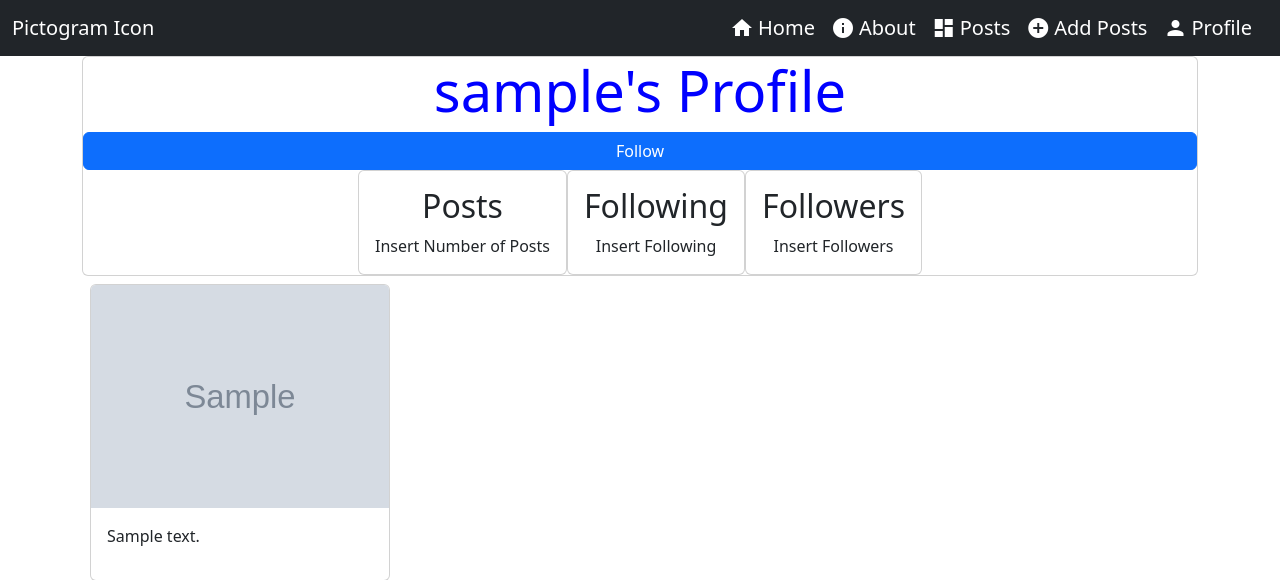
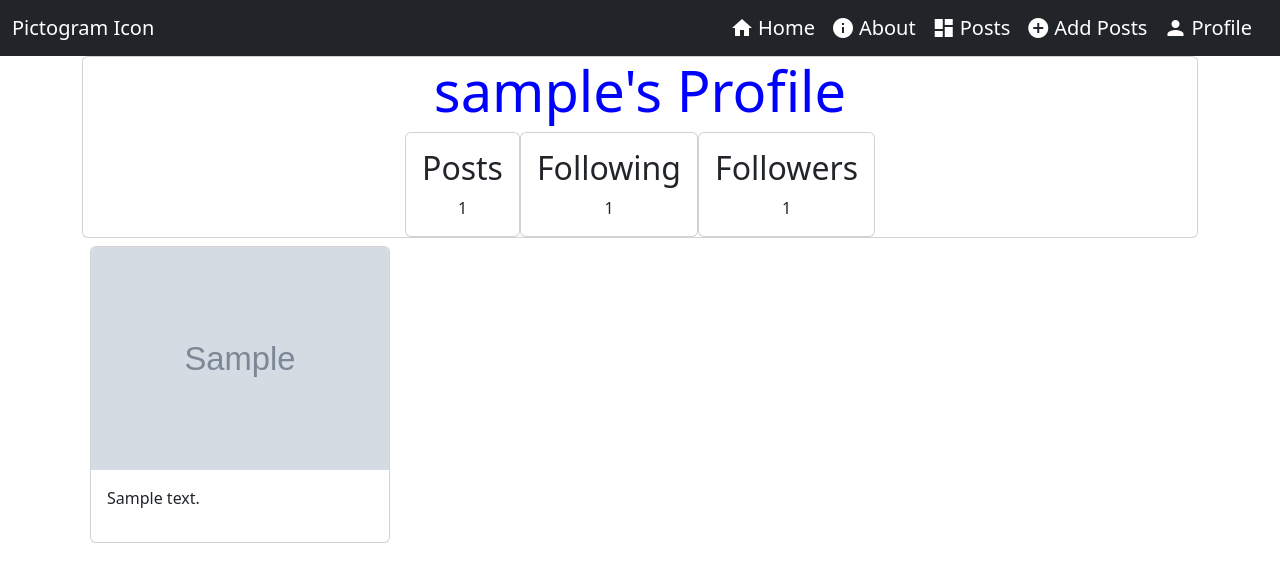
Before and after one commit to vivekrana0/Pictogram, a Django app: page /profile/1/ in a window 1280 px wide. Shown: the top 580 px of the page. Run offline with Django 4.2, Linux system fonts and the light colour scheme; a user stored in the database is signed in; tables that the repository leaves empty hold one stand-in row (values such as "Sample post"); grey boxes marked "Sample" are stand-in pictures.

Commit message:
add follow logic

```diff
--- a/main_app/templates/profile.html
+++ b/main_app/templates/profile.html
@@ -47,8 +47,15 @@
 
 <!-- Start -->
 <div class="card">
-    <h1 class="d-flex justify-content-center display-4">{{user.username}}'s Profile</h1>
-    <button class="btn btn-primary">Follow</button>
+    <h1 class="d-flex justify-content-center display-4">{{profile_user.username}}'s Profile</h1>
+  {% if user != profile_user %}
+    {% if is_following %}
+      <a href="{% url 'follow' profile_user_id %}" class="btn btn-primary">Unfollow</a>
+    {% else %}
+      <a href="{% url 'follow' profile_user_id %}" class="btn btn-primary">Follow</a>
+    {% endif %}
+  {% else %}
+  {% endif %}
     <div class="d-flex justify-content-center">
         <div class="card text-center">
             <div class="card-body">
@@ -56,7 +63,7 @@
                     <h2>Posts</h2>
                 </div>
                 <div class="card-text">
-                    Insert Number of Posts
+                    {{ posts_count }}
                 </div>
             </div>
         </div>
@@ -66,7 +73,7 @@
                     <h2>Following</h2>
                 </div>
                 <div class="card-text">
-                    Insert Following
+                  {{ following }}
                 </div>
             </div>
         </div>
@@ -76,7 +83,7 @@
                     <h2>Followers</h2>
                 </div>
                 <div class="card-text">
-                    Insert Followers
+                    {{ followers }}
                 </div>
             </div>
         </div>
--- a/main_app/urls.py
+++ b/main_app/urls.py
@@ -15,16 +15,22 @@ urlpatterns = [
 
     # path('cats/<int:cat_id>/add_photo/', views.add_photo, name='add_photo'),
 
-    #Post Routes
-    path('posts/add_post', views.addpost, name='add_post'),
-    path('posts/<int:pk>/delete', views.PostDelete.as_view(), name='delete'),
-    path('posts/<int:pk>/update', views.PostUpdate.as_view(), name='update'),
-    path('path/<int:post_id>/like', views.likes, name='like'),
+    # Post Routes
+    path('posts/add_post/', views.addpost, name='add_post'),
+    path('posts/<int:pk>/delete/', views.PostDelete.as_view(), name='delete'),
+    path('posts/<int:pk>/update/', views.PostUpdate.as_view(), name='update'),
+    path('posts/<int:post_id>/like/', views.likes, name='like'),
 
-     # api route
+    # Api route
     path('unsplash_api/explore/', views.explore, name='explore'),
 
-    #Profile Route
+    # Profile Route
     path('profile/<int:user_id>/', views.profile, name='profile'),
 
+    # Search Route
+    path('search/<str:user>/', views.search, name='search'),
+
+    # Follow Logic
+    path('search/follow/<int:profile_user_id>/', views.follow, name='follow')
+
 ]
--- a/main_app/views.py
+++ b/main_app/views.py
@@ -1,4 +1,4 @@
-from .models import Post, User, Like
+from .models import Follow, Post, User, Like
 from django.shortcuts import render, redirect
 from .forms import UserCreationForm, PostForm
 from django.contrib.auth import login
@@ -96,5 +96,26 @@ def explore(request):
   return render(request, 'unsplash_api/explore.html', {'results':results})
 
 def profile(request, user_id):
-    posts = Post.objects.filter(user = request.user)
-    return render(request, 'profile.html',{'posts':posts})
+    user = User.objects.get(id=user_id)
+    user_id = user.id
+    posts = Post.objects.filter(user = user_id)
+    posts_count = posts.count()
+    following = Follow.objects.filter(following=user).count()
+    followers = Follow.objects.filter(follower=user).count()
+    is_following = Follow.objects.filter(following = request.user, follower = user).exists()
+    return render(request, 'profile.html',{'posts':posts, 'profile_user': user, 'profile_user_id': user_id, 'following': following, 'followers': followers, 'posts_count': posts_count, 'is_following': is_following})
+
+def search(request, user):
+    # user = request.GET.get('username')
+    profile = User.objects.get(username=user)
+    user_id = profile.id
+    return redirect('profile', user_id=user_id)
+
+def follow(request, profile_user_id):
+    profile_user = User.objects.get(id=profile_user_id)
+    is_following = Follow.objects.filter(following = request.user, follower = profile_user).exists()
+    if is_following:
+        Follow.objects.filter(following = request.user, follower = profile_user).delete()
+    else:
+        Follow.objects.create(following = request.user, follower = profile_user)
+    return redirect('profile', user_id=profile_user_id )
```
Also changed, not shown: 1 other file.
